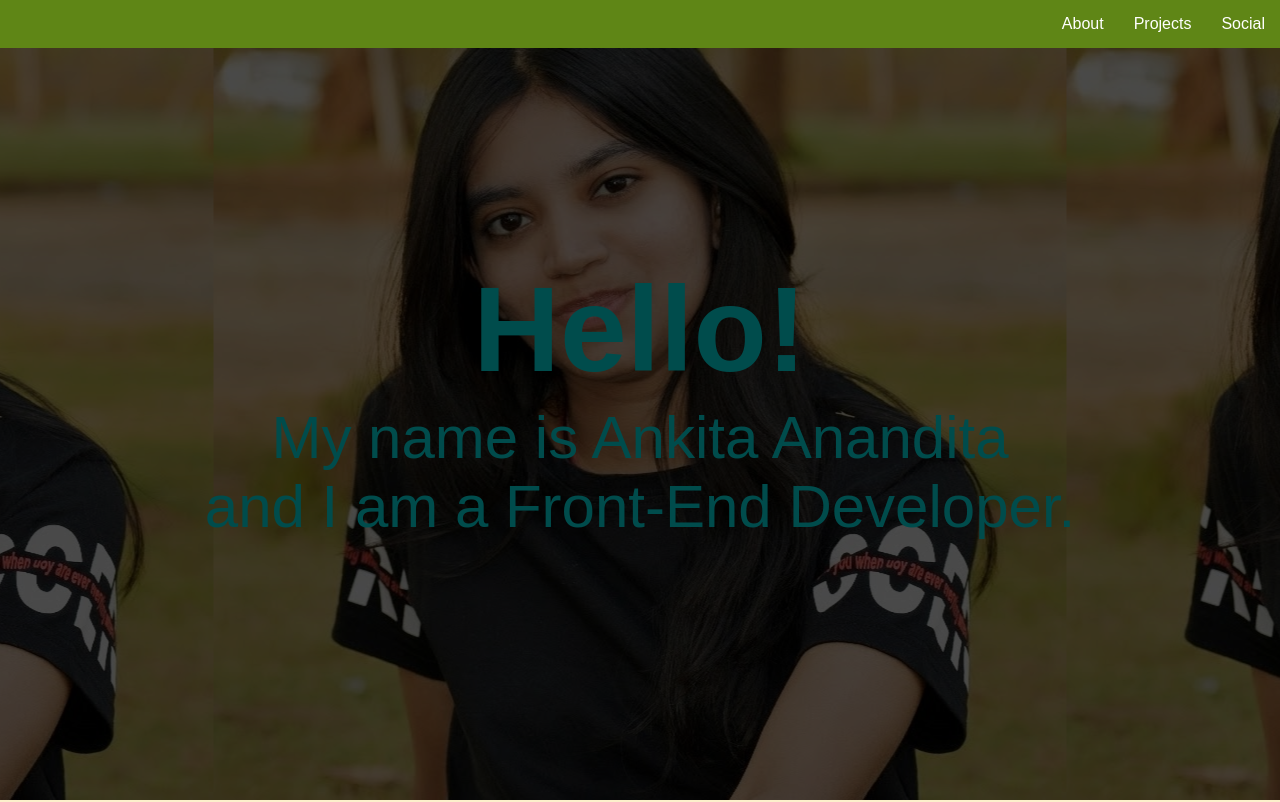
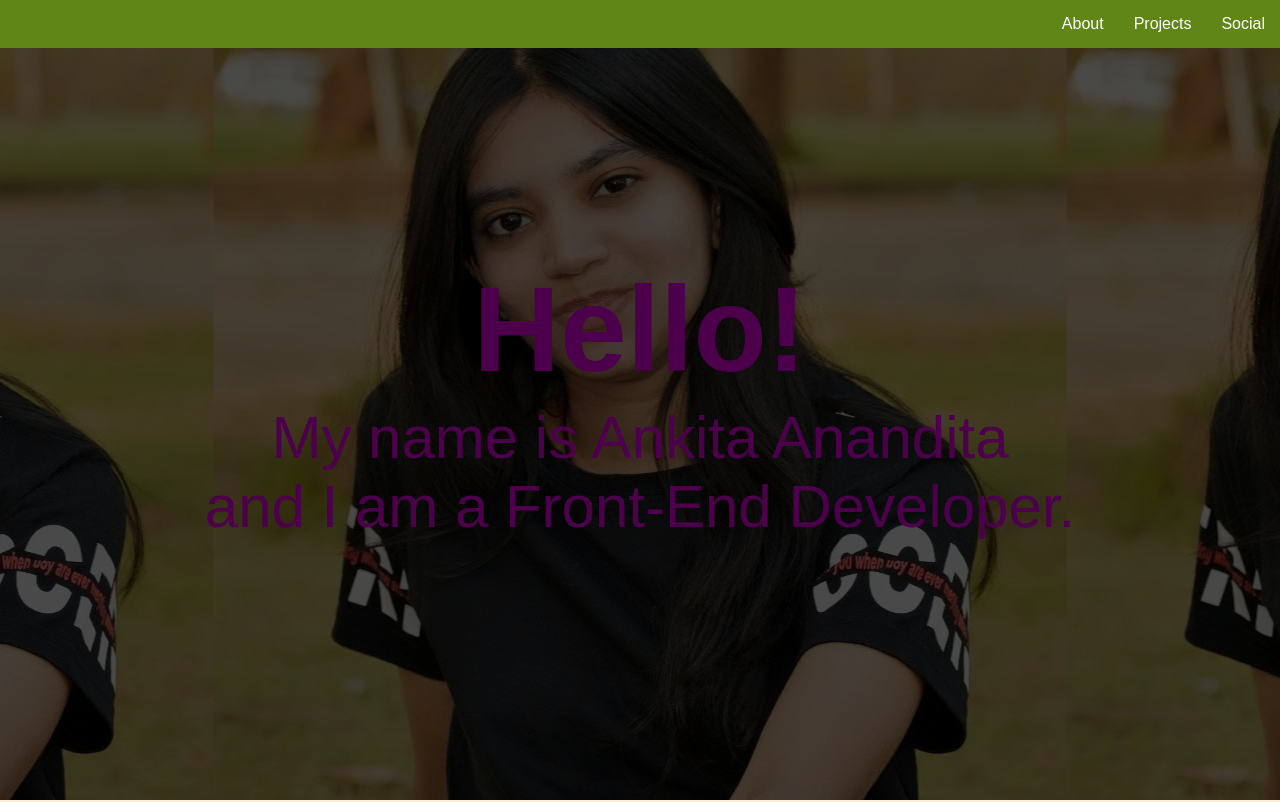
Before and after one commit to Ankita-Anandita/my-portfolio, a plain HTML site: page index.html in a window 1280 px wide. Shown: the top 802 px of the page. Drawn offline with Linux system fonts and the light colour scheme.

Commit message:
Update portfolio.css

```diff
--- a/portfolio.css
+++ b/portfolio.css
@@ -37,7 +37,7 @@ header{
 
 	background-position: center center;
 	height: 100vh;
-	color: aqua;
+	color: magenta;
 	display: flex;
 	align-items: center;
 	justify-content: center;
```
